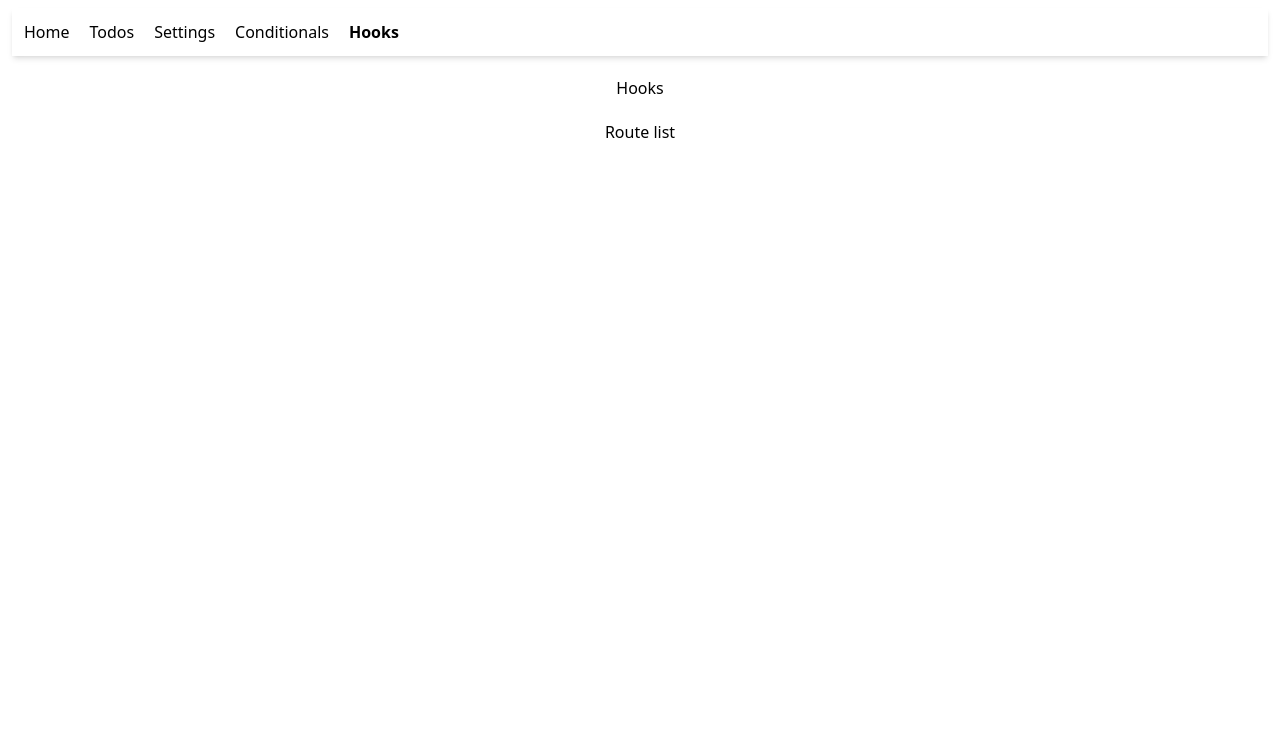
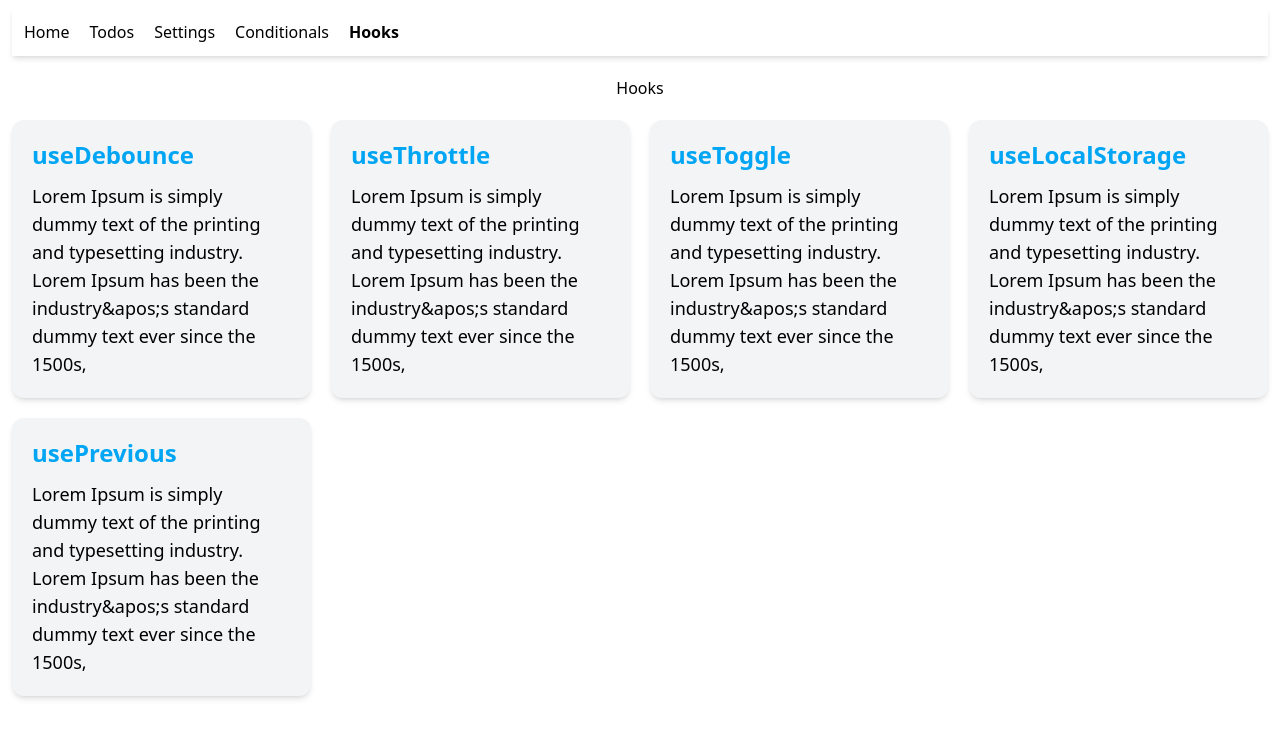
Before and after one commit to alonzojoe/ad-ts, a React (Vite) app: page /hooks in a window 1280 px wide. Shown: the top 738 px of the page. Built offline with nearby package versions, Linux system fonts and the light colour scheme.

Commit message:
fix route navigation on nested hook routes

```diff
--- a/src/App.tsx
+++ b/src/App.tsx
@@ -5,6 +5,7 @@ import Settings from "./pages/Settings";
 import Conditional from "./pages/Conditional";
 import Home from "./pages/Home";
 import Hooks from "./pages/Hooks";
+import HookNav from "./features/hooks/HookNav";
 // import Button from "./components/Button";
 // import ButtonRef from "./components/ButtonRef";
 function App() {
@@ -24,7 +25,7 @@ function App() {
           <Route path="settings" element={<Settings />} />
           <Route path="conditional" element={<Conditional />} />
           <Route path="hooks" element={<Hooks />}>
-            <Route index element={<div>Route list</div>} />
+            <Route index element={<HookNav />} />
           </Route>
         </Route>
       </Routes>
--- a/src/features/hooks/HookNav.tsx
+++ b/src/features/hooks/HookNav.tsx
@@ -22,7 +22,7 @@ const HookItem = ({ name, description, path }: HookItemProps) => {
   const navigate = useNavigate();
 
   const visitPage = (path: string) => {
-    navigate(`${path}`);
+    navigate(`/hooks${path}`);
   };
 
   return (
```
